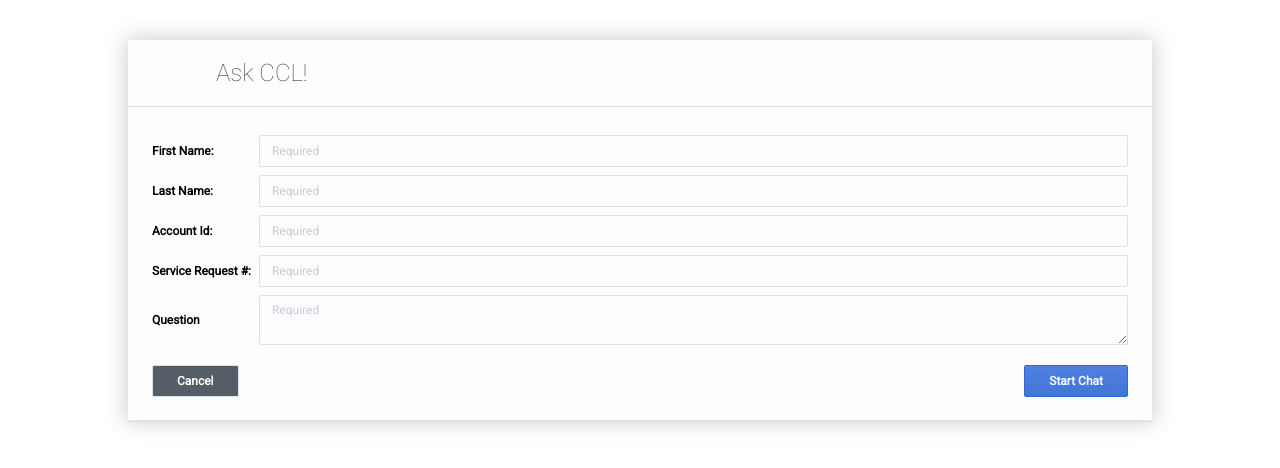
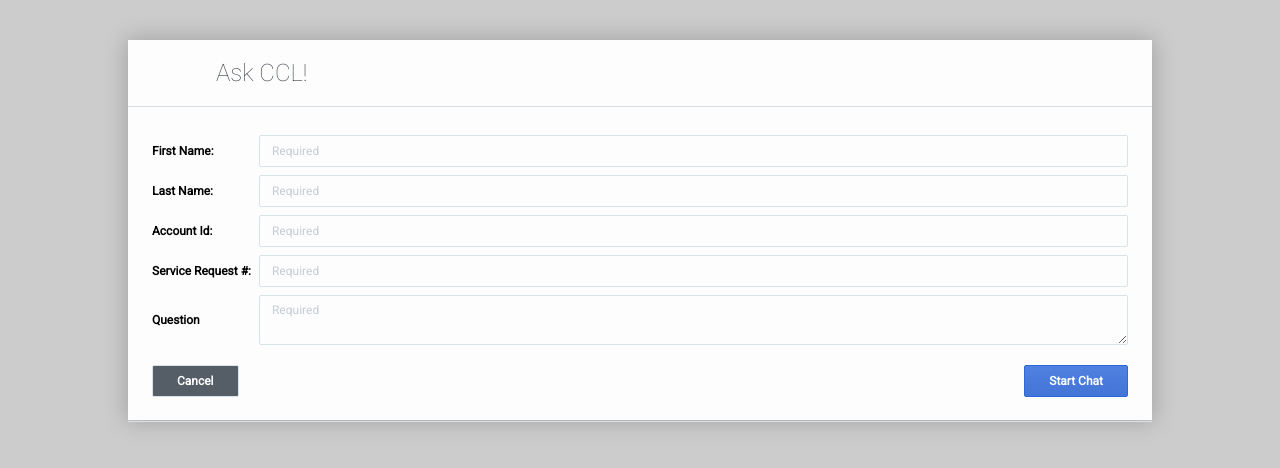
Before and after one commit to sbbryant/sbbryant.github.io, a plain HTML site: page index.html in a window 1280 px wide. Drawn offline with Linux system fonts and the light colour scheme.

Commit message:
updated bg color

```diff
--- a/index.html
+++ b/index.html
@@ -52,6 +52,11 @@
             top: 5%;
         }
     </style>
+<style>
+html {
+background-color: #CCC;
+}
+</style>
     <!-- CUSTOM SCRIPTING -->
     <script>
         function sub() {
```
